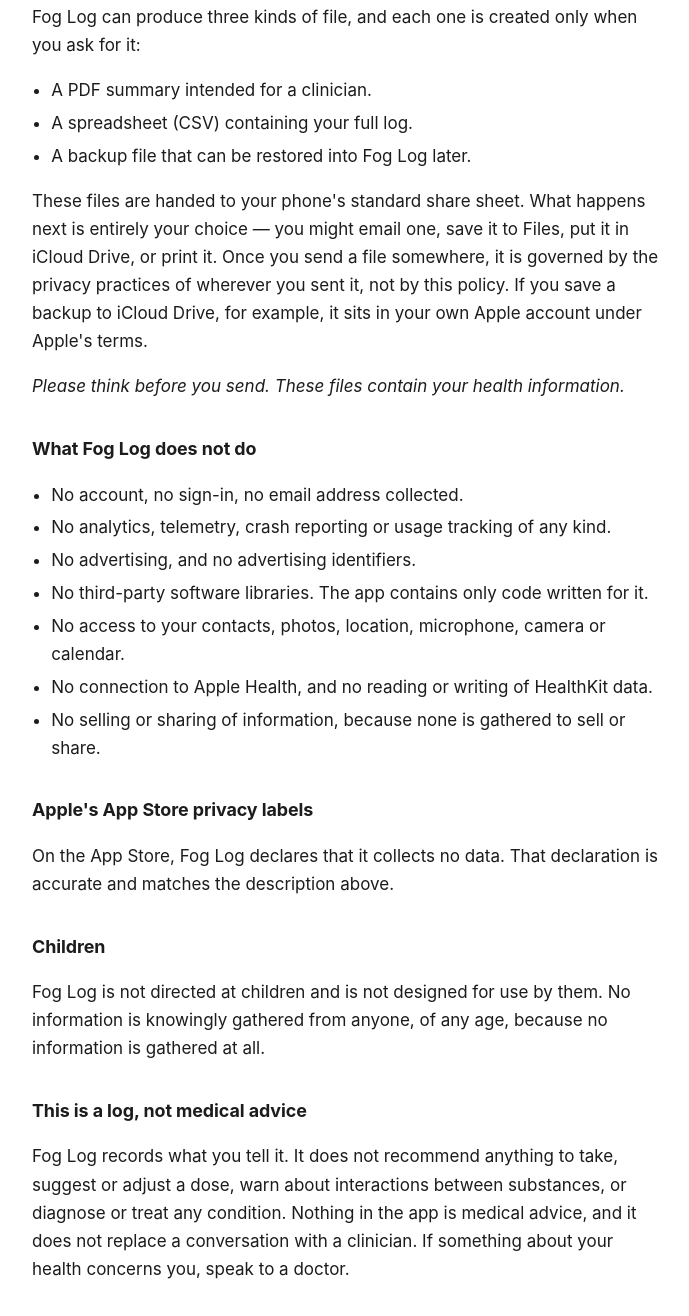
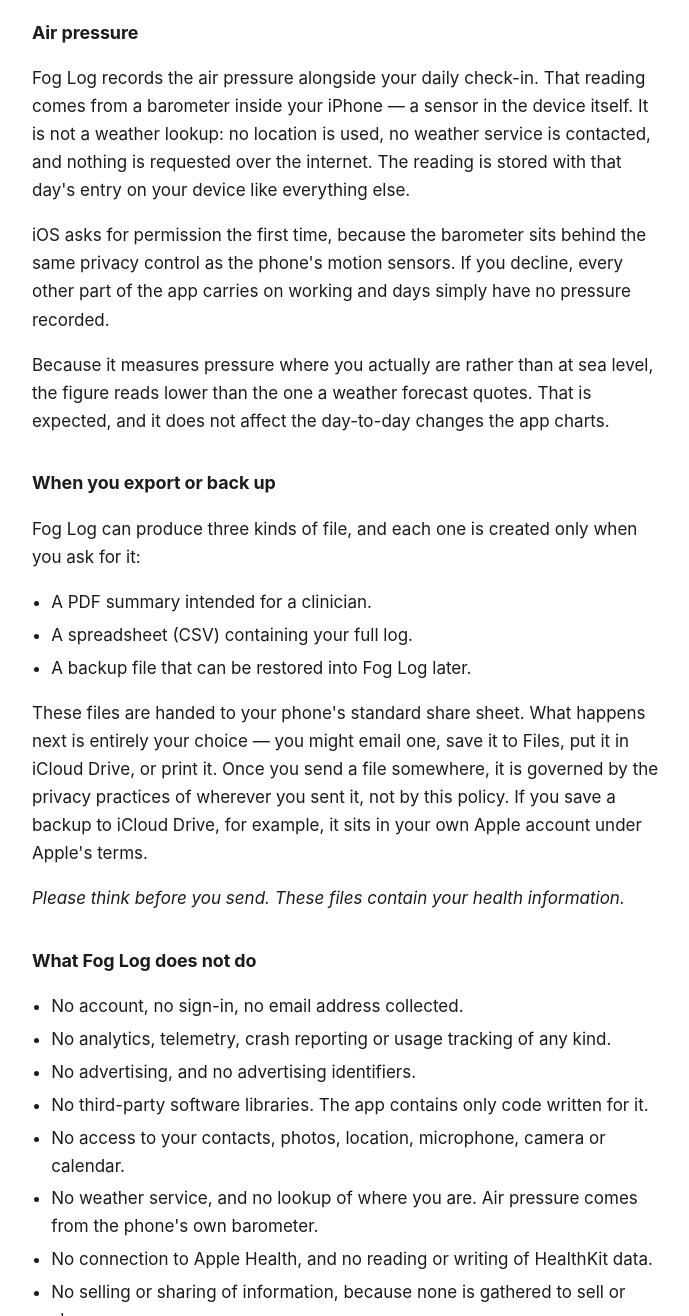
Before and after one commit to leveleightllc/leveleightllc.github.io, a plain HTML site: page privacy.html in a window 1280 px wide. Shown: the part 1484-2800 px from the top of the page, without its empty margins (292-981 px from the left). Drawn offline with Linux system fonts and the light colour scheme.

Commit message:
Privacy policy: explain the barometer reading and that it is not a weather lookup

```diff
--- a/privacy.html
+++ b/privacy.html
@@ -27,6 +27,7 @@
   <li>The names, doses and schedules of the things you choose to track.</li>
   <li>Which doses you recorded as taken or deliberately skipped, and on which days.</li>
   <li>Any notes you write.</li>
+  <li>The air pressure measured by this phone's barometer on each day you opened the app.</li>
   <li>Your settings, including reminder times and a review date if you set one.</li>
 </ul>
 <p>This information is not transmitted anywhere. The developer cannot see it, and has no way to see it. If you delete the app, this information is deleted with it.</p>
@@ -38,6 +39,11 @@
 <h2>Searching for a medication or supplement name</h2>
 <p>Fog Log includes a built-in list of prescription, over-the-counter and supplement names so that you don't have to type them from memory. That list is a file inside the app. When you search it, the search runs on your device and nothing you type is sent anywhere.</p>
 <p>The lists come from two United States government sources, both free to redistribute: RxTerms, published by the National Library of Medicine, and the Dietary Supplement Label Database, published by the National Institutes of Health Office of Dietary Supplements. Neither organisation is involved in this app, receives anything from it, or knows that you use it.</p>
+
+<h2>Air pressure</h2>
+<p>Fog Log records the air pressure alongside your daily check-in. That reading comes from a barometer inside your iPhone — a sensor in the device itself. It is not a weather lookup: no location is used, no weather service is contacted, and nothing is requested over the internet. The reading is stored with that day's entry on your device like everything else.</p>
+<p>iOS asks for permission the first time, because the barometer sits behind the same privacy control as the phone's motion sensors. If you decline, every other part of the app carries on working and days simply have no pressure recorded.</p>
+<p>Because it measures pressure where you actually are rather than at sea level, the figure reads lower than the one a weather forecast quotes. That is expected, and it does not affect the day-to-day changes the app charts.</p>
 
 <h2>When you export or back up</h2>
 <p>Fog Log can produce three kinds of file, and each one is created only when you ask for it:</p>
@@ -56,6 +62,7 @@
   <li>No advertising, and no advertising identifiers.</li>
   <li>No third-party software libraries. The app contains only code written for it.</li>
   <li>No access to your contacts, photos, location, microphone, camera or calendar.</li>
+  <li>No weather service, and no lookup of where you are. Air pressure comes from the phone's own barometer.</li>
   <li>No connection to Apple Health, and no reading or writing of HealthKit data.</li>
   <li>No selling or sharing of information, because none is gathered to sell or share.</li>
 </ul>
```
